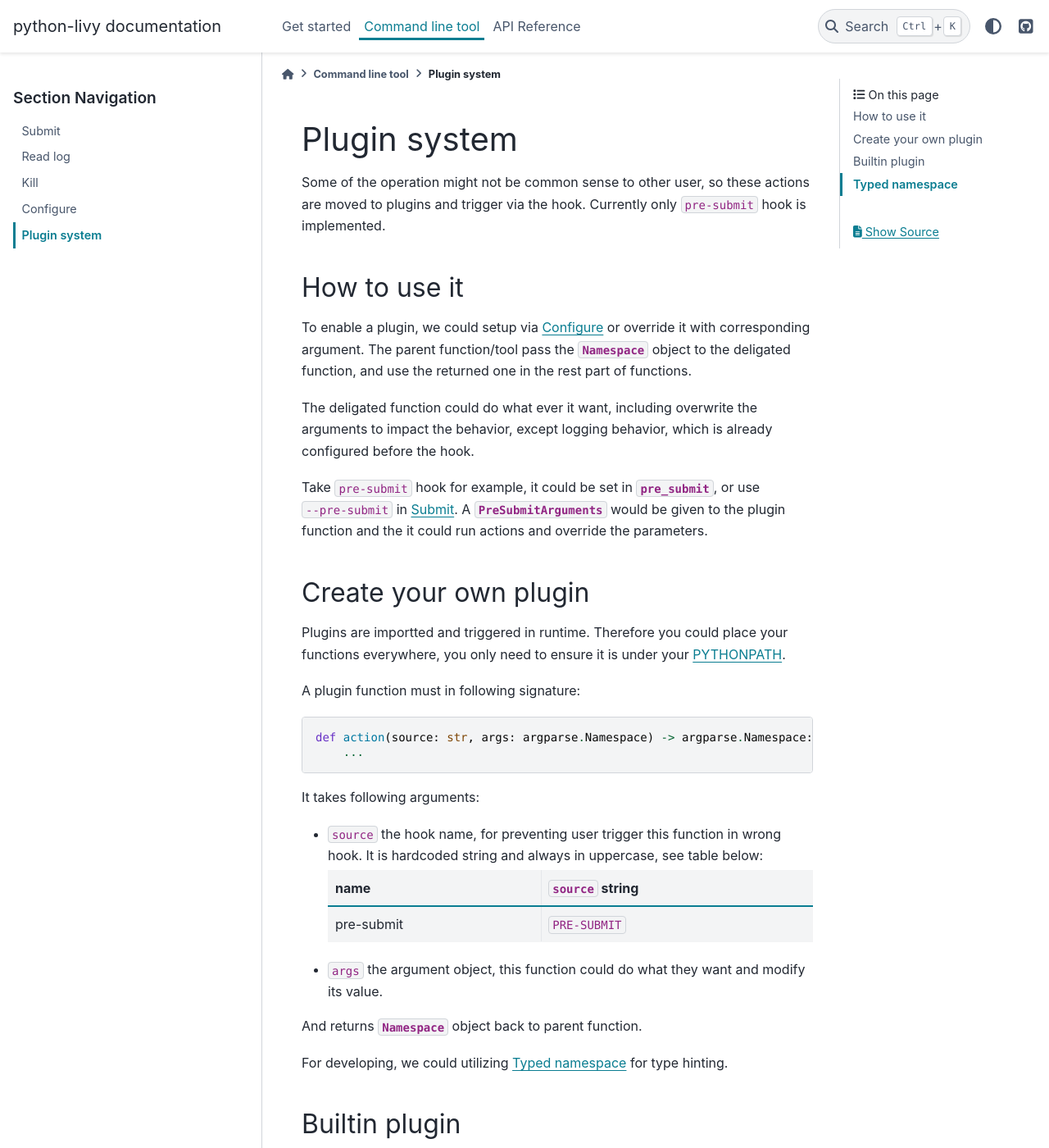
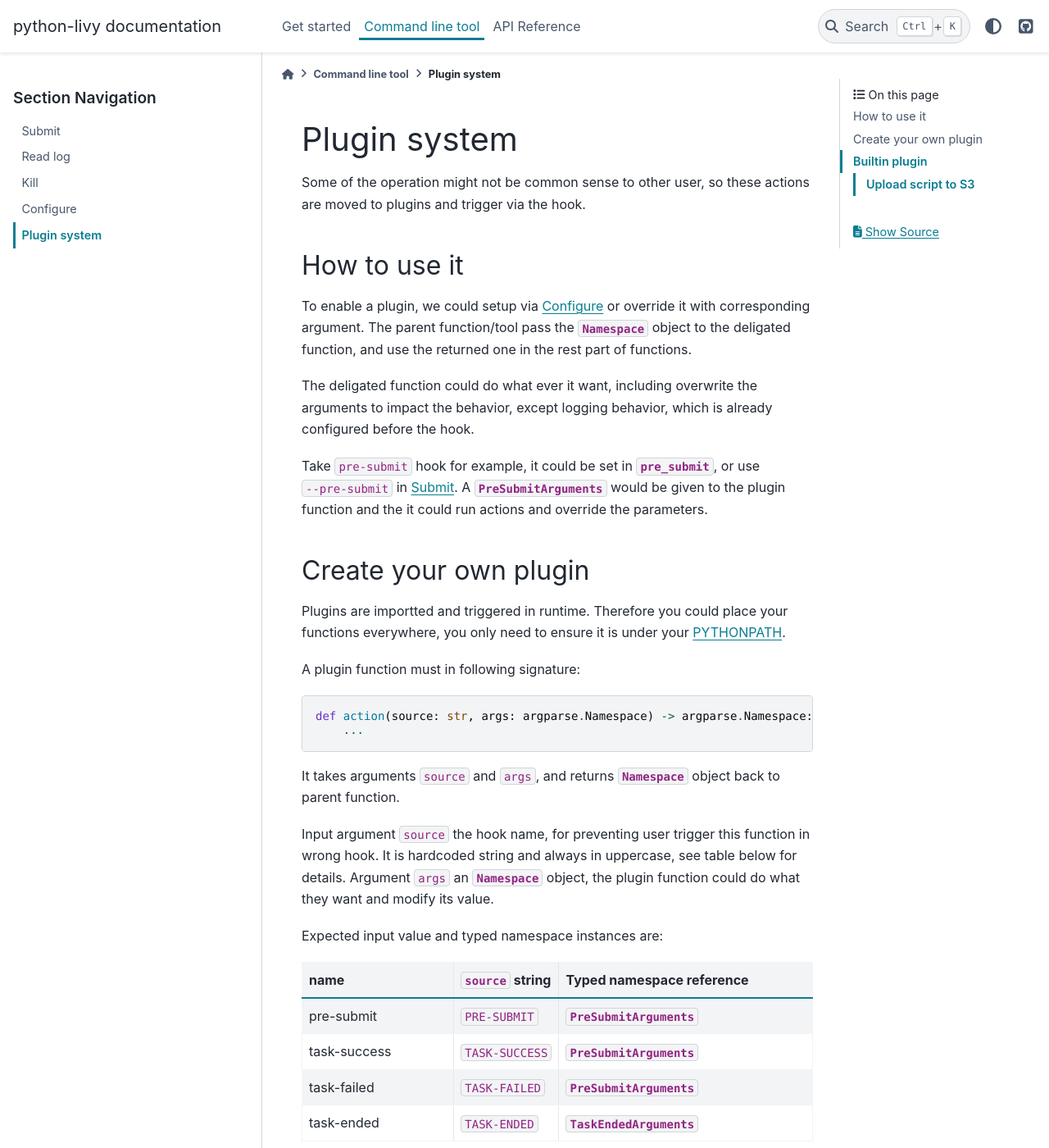
Before and after one commit to tzing/python-livy, a Sphinx documentation site: the page built from docs/cli/plugin.rst, in a window 1280 px wide and 1400 px high. Shown: the whole window at 82% size. Built offline with Sphinx 7.4.7 and the PyData theme 0.15.4, drawn with Linux system fonts in a browser that asks for light colours; some of the changed text lies outside the part shown; grey boxes are pictures that could not be loaded.

Commit message:
[wip] add doc for new hook

```diff
--- a/docs/api/index.rst
+++ b/docs/api/index.rst
@@ -6,3 +6,4 @@ API Reference
 
    livy
    livy.utils
+   livy.cli.plugin
--- a/docs/cli/plugin.rst
+++ b/docs/cli/plugin.rst
@@ -3,7 +3,7 @@
 Plugin system
 =============
 
-Some of the operation might not be common sense to other user, so these actions are moved to plugins and trigger via the hook. Currently only ``pre-submit`` hook is implemented.
+Some of the operation might not be common sense to other user, so these actions are moved to plugins and trigger via the hook.
 
 
 How to use it
@@ -28,34 +28,34 @@ A plugin function must in following signature:
    def action(source: str, args: argparse.Namespace) -> argparse.Namespace:
        ...
 
-It takes following arguments:
+It takes arguments ``source`` and ``args``, and returns :py:class:`~argparse.Namespace` object back to parent function.
 
-* ``source`` the hook name, for preventing user trigger this function in wrong hook. It is hardcoded string and always in uppercase, see table below:
+Input argument ``source`` the hook name, for preventing user trigger this function in wrong hook. It is hardcoded string and always in uppercase, see table below for details. Argument ``args`` an :py:class:`~argparse.Namespace` object, the plugin function could do what they want and modify its value.
 
-  +----------------+-------------------+
-  | name           | ``source`` string |
-  +================+===================+
-  | pre-submit     | ``PRE-SUBMIT``    |
-  +----------------+-------------------+
+Expected input value and typed namespace instances are:
 
-* ``args`` the argument object, this function could do what they want and modify its value.
+.. table::
+   :widths: 30 20 50
 
-And returns :py:class:`~argparse.Namespace` object back to parent function.
-
-For developing, we could utilizing :ref:`plugin-typed-namespace` for type hinting.
+   +----------------+-------------------+-------------------------------------------------+
+   | name           | ``source`` string | Typed namespace reference                       |
+   +================+===================+=================================================+
+   | pre-submit     | ``PRE-SUBMIT``    | :py:class:`~livy.cli.submit.PreSubmitArguments` |
+   +----------------+-------------------+-------------------------------------------------+
+   | task-success   | ``TASK-SUCCESS``  | :py:class:`~livy.cli.submit.PreSubmitArguments` |
+   +----------------+-------------------+-------------------------------------------------+
+   | task-failed    | ``TASK-FAILED``   | :py:class:`~livy.cli.submit.PreSubmitArguments` |
+   +----------------+-------------------+-------------------------------------------------+
+   | task-ended     | ``TASK-ENDED``    | :py:class:`~livy.cli.submit.TaskEndedArguments` |
+   +----------------+-------------------+-------------------------------------------------+
 
 
 Builtin plugin
 --------------
 
 .. currentmodule:: livy.cli.plugin
+
+Upload script to S3
++++++++++++++++++++
+
 .. autofunction:: upload_s3
-
-
-.. _plugin-typed-namespace:
-
-Typed namespace
----------------
-
-.. autoclass:: livy.cli.submit.PreSubmitArguments
-   :exclude-members: __init__, __new__
```
Also changed, not shown: docs/api/livy.cli.plugin.rst (added, +29 -0 lines), 1 other file.
